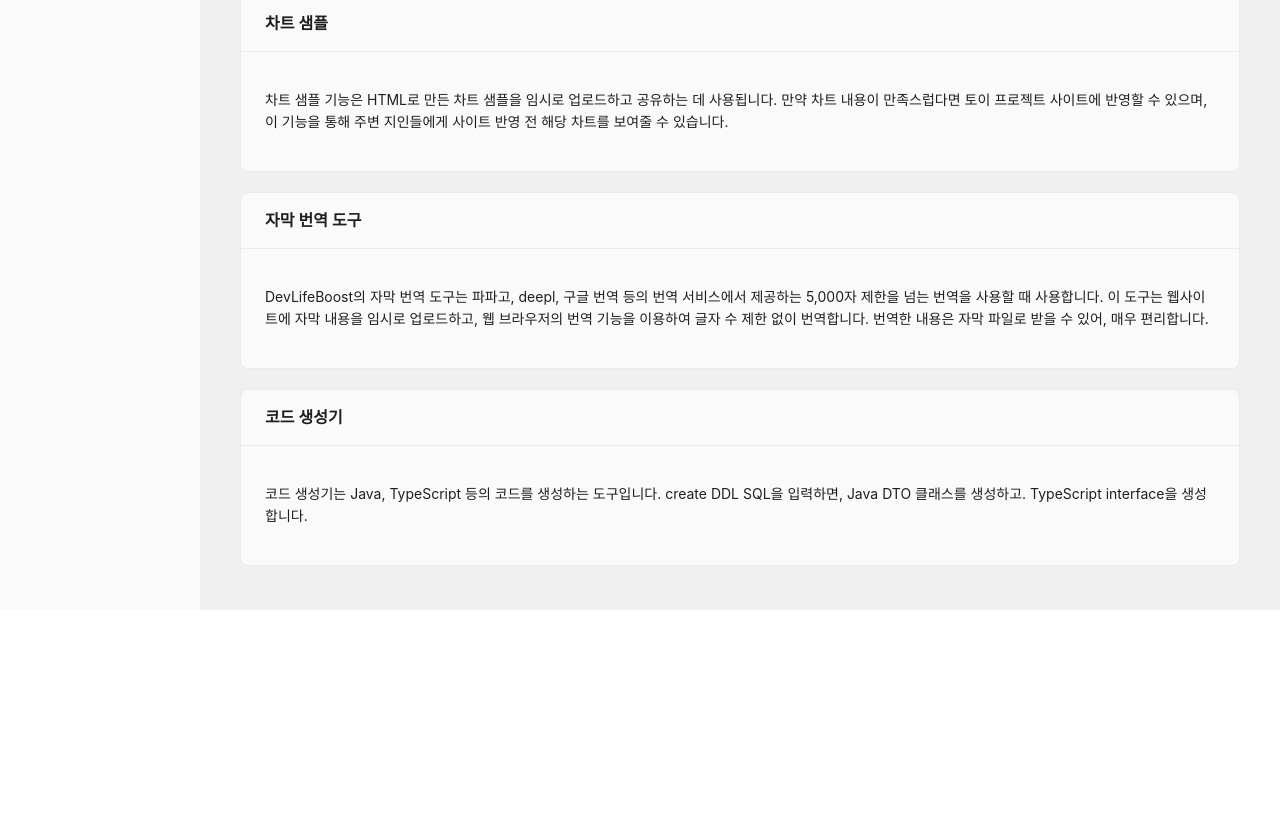
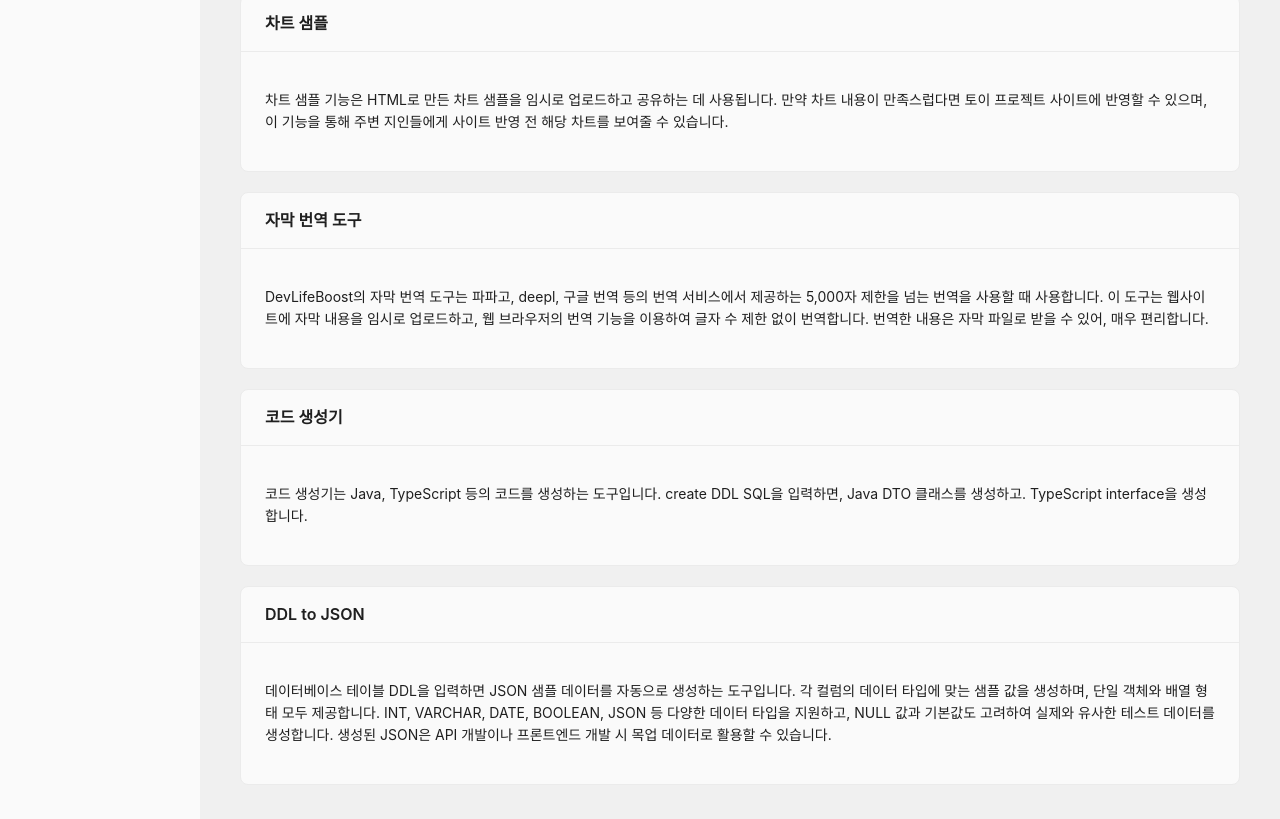
Before and after one commit to silverbullet087/silverbullet-app, a React (Create React App) app: page / in a window 1280 px wide. Shown: the part 738-1557 px from the top of the page. Before the commit the page ends 1348 px from the top, so only its background shows below. Built offline with nearby package versions, Linux system fonts and the light colour scheme.

Commit message:
HomePage 기능 설명에 DDL to JSON 도구 추가

```diff
--- a/src/pages/home/HomePage.tsx
+++ b/src/pages/home/HomePage.tsx
@@ -27,6 +27,10 @@ const HomePage = () => {
         {
             title: '코드 생성기',
             description: '코드 생성기는 Java, TypeScript 등의 코드를 생성하는 도구입니다. create DDL SQL을 입력하면, Java DTO 클래스를 생성하고. TypeScript interface을 생성합니다.'
+        },
+        {
+            title: 'DDL to JSON',
+            description: '데이터베이스 테이블 DDL을 입력하면 JSON 샘플 데이터를 자동으로 생성하는 도구입니다. 각 컬럼의 데이터 타입에 맞는 샘플 값을 생성하며, 단일 객체와 배열 형태 모두 제공합니다. INT, VARCHAR, DATE, BOOLEAN, JSON 등 다양한 데이터 타입을 지원하고, NULL 값과 기본값도 고려하여 실제와 유사한 테스트 데이터를 생성합니다. 생성된 JSON은 API 개발이나 프론트엔드 개발 시 목업 데이터로 활용할 수 있습니다.'
         }
     ];
 
```
